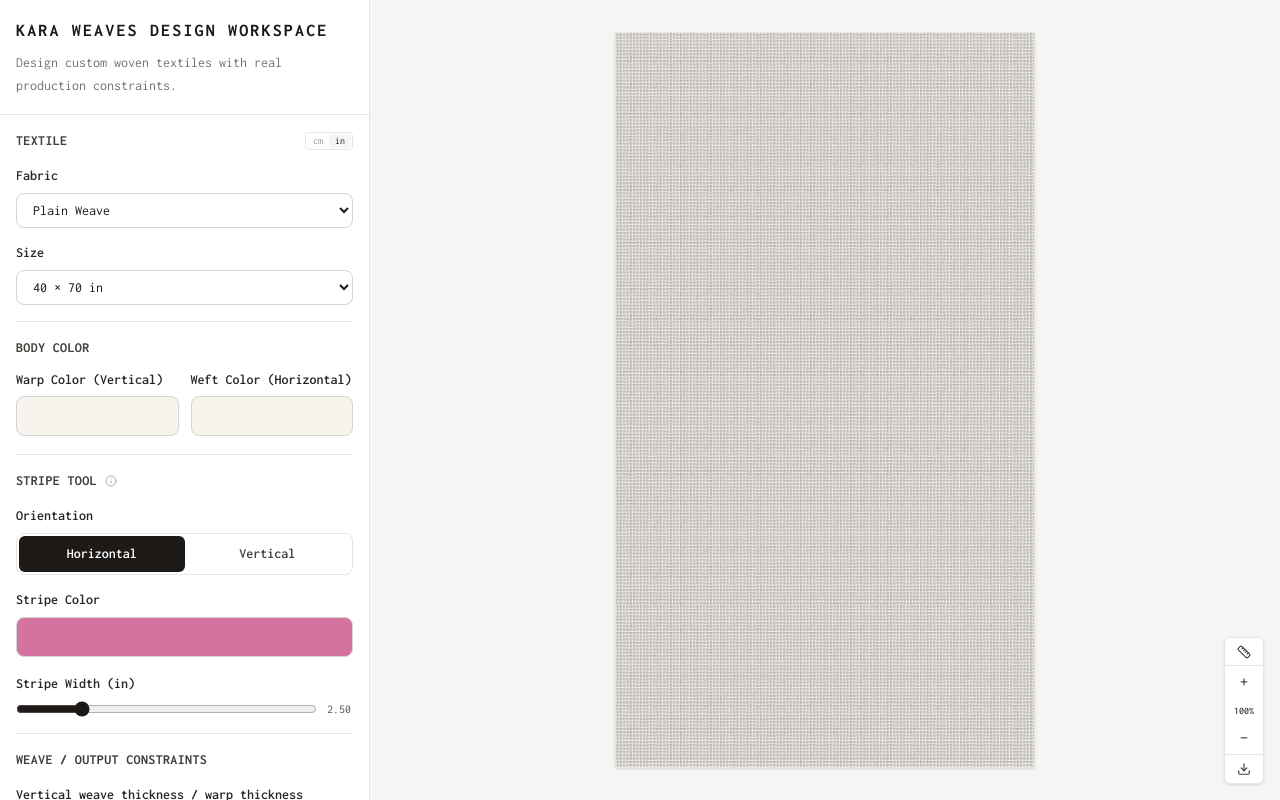
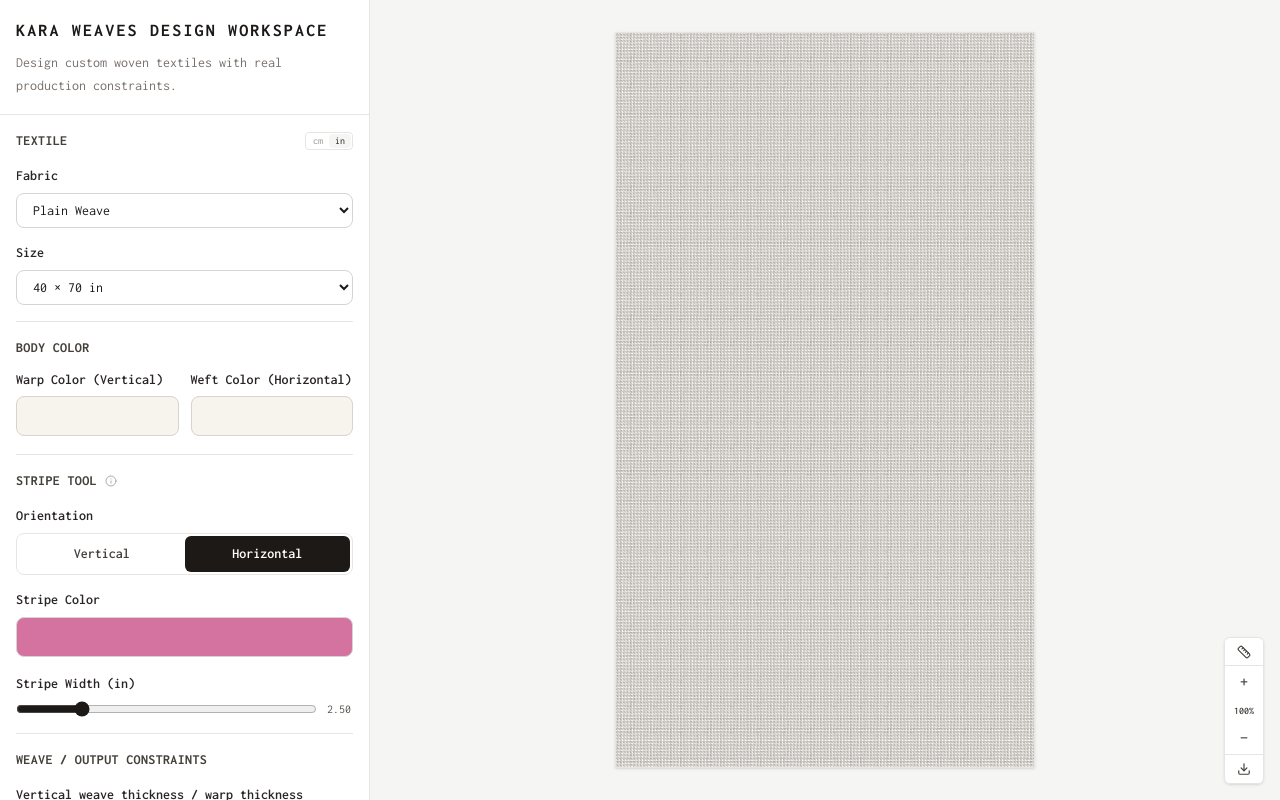
Before and after one commit to Adelina805/kara-weaves, a Next.js app: page / in a window 1280 px wide. Built offline with nearby package versions, Linux system fonts and the light colour scheme.

Commit message:
Fix StripeControls component to ensure horizontal orientation option is displayed correctly in the orientation selection.

```diff
--- a/src/components/fabric-designer/controls/StripeControls.tsx
+++ b/src/components/fabric-designer/controls/StripeControls.tsx
@@ -33,8 +33,8 @@ function OrientationSegment({
   onChange: (orientation: StripeOrientation | null) => void;
 }) {
   const segments: { value: StripeOrientation; label: string }[] = [
+    { value: "vertical", label: "Vertical" },
     { value: "horizontal", label: "Horizontal" },
-    { value: "vertical", label: "Vertical" },
   ];
 
   return (
```
